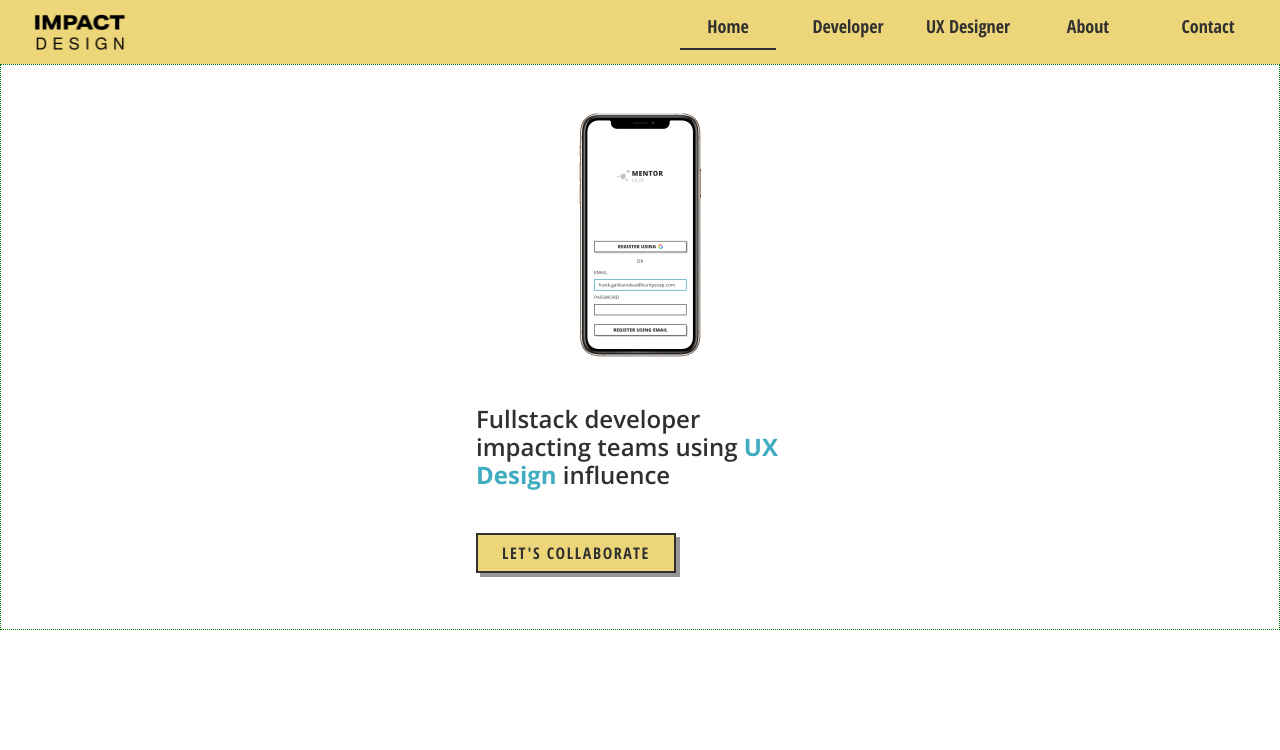
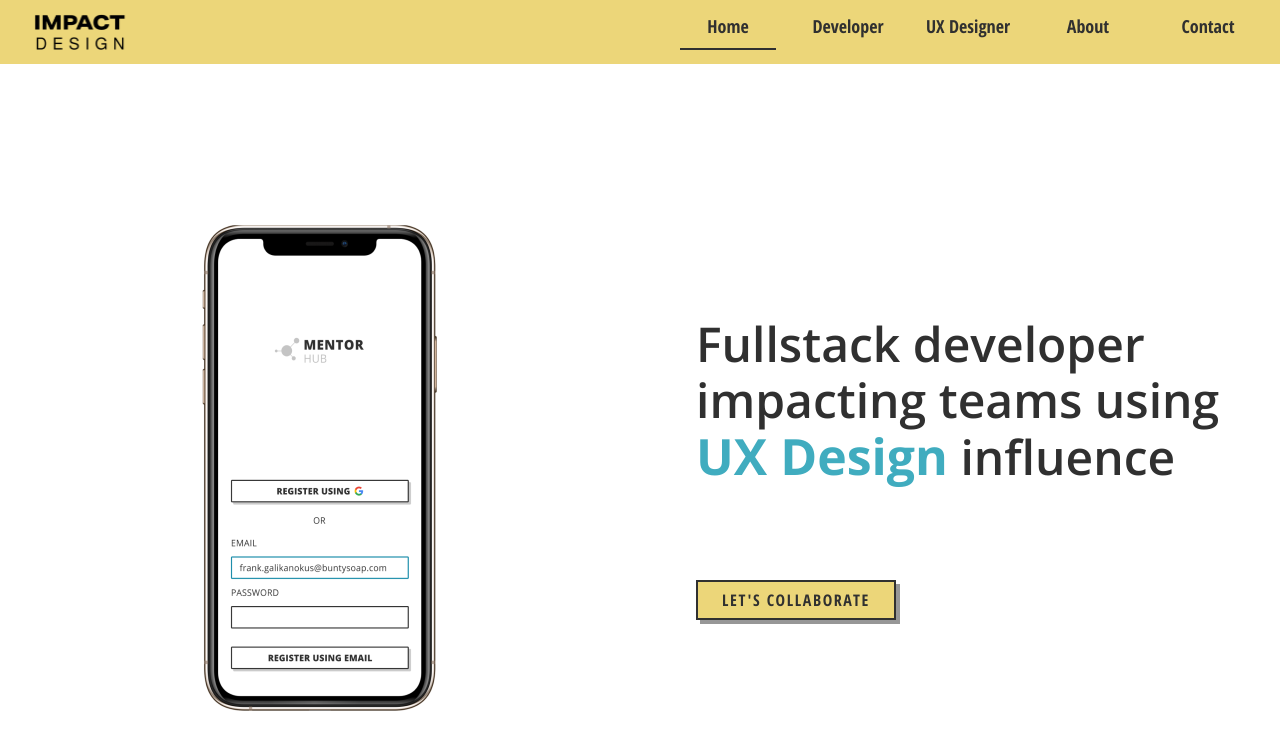
Before and after one commit to recondesigns/self-portfolio, a React (Create React App) app: page / in a window 1280 px wide. Shown: the top 750 px of the page. Built offline with nearby package versions, Linux system fonts and the light colour scheme.

Commit message:
Updated HeroSlice Component
Added content and styling.

```diff
--- a/src/components/HeroSlice/HeroSlice.js
+++ b/src/components/HeroSlice/HeroSlice.js
@@ -1,25 +1,44 @@
 import React from 'react'
 import styled from 'styled-components'
 import { Button } from '../Button'
-import screenshot from '../../assets/images/screenshot.png'
+import screenshot from '../../assets/images/shot2.png'
 
 const SliceContainer = styled.div`
-    height: 564px;
+    /* height: 564px; */
     /* border: 2px dashed dodgerblue; */
 
     & > .display {
+        box-sizing: border-box;
         height: 340px;
-        display: flex;
-        justify-content: center;
-        align-items: center;
+        position: relative;
         /* border: 1px solid purple; */
 
         & > img {
             height: 244px;
+            width: 120px;
+            position: absolute;
+            top: calc(50% - 244px/2);
+            left: calc(50% - 120px/2);
+            /* border: 1px solid orange; */
+
+            @media (min-width: 768px) {
+                height: 488px;
+                width: 240px;
+                top: calc(50% - 488px/2);
+                left: calc(50% - 240px/2);
+            }
         }
+
+        @media (min-width: 768px) {
+            height: 808px;
+            width: 720px;
+]        }
     }
 
+
+
     & > .info {
+        box-sizing: border-box;
         height: 224px;
         position: relative;
         /* border: 1px solid orange; */
@@ -39,12 +58,25 @@ const SliceContainer = styled.div`
             color: #303030;
             /* border: 1px dotted blue; */
 
+            @media (min-width: 768px) {
+                width: 528px;
+                top: 252px;
+                left: calc(50% - 528px/2);
+                font-size: 48px;
+                line-height: 56px;
+            }
+
             & > span {
                 font-style: normal;
                 font-weight: bold;
                 font-size: 24px;
                 line-height: 28px;
                 color: #40ACBF;
+
+                @media (min-width: 768px) {
+                    font-size: 50px;
+                    line-height: 56px;
+                }
             }
         }
 
@@ -56,7 +88,22 @@ const SliceContainer = styled.div`
             top: 128px;
             left: calc(50% - 328px/2);
             /* border: 1px dashed black; */
+
+            @media (min-width: 768px) {
+                width: 528px;
+                top: 516px;
+                left: calc(50% - 528px/2);
+            }
         }
+
+        @media (min-width: 768px) {
+            height: 808px;
+            width: 720px;
+        }
+    }
+
+    @media (min-width: 768px) {
+        display: flex;
     }
 `
 
--- a/src/pages/Landing.js
+++ b/src/pages/Landing.js
@@ -3,7 +3,7 @@ import styled from 'styled-components'
 import { HeroSlice } from '../components/HeroSlice'
 
 const LandingContainer = styled.div`
-    border: 1px dotted green;
+    /* border: 1px dotted green; */
 `
 
 export default function Landing() {
```
Also changed, not shown: src/assets/images/shot2.png (added).
